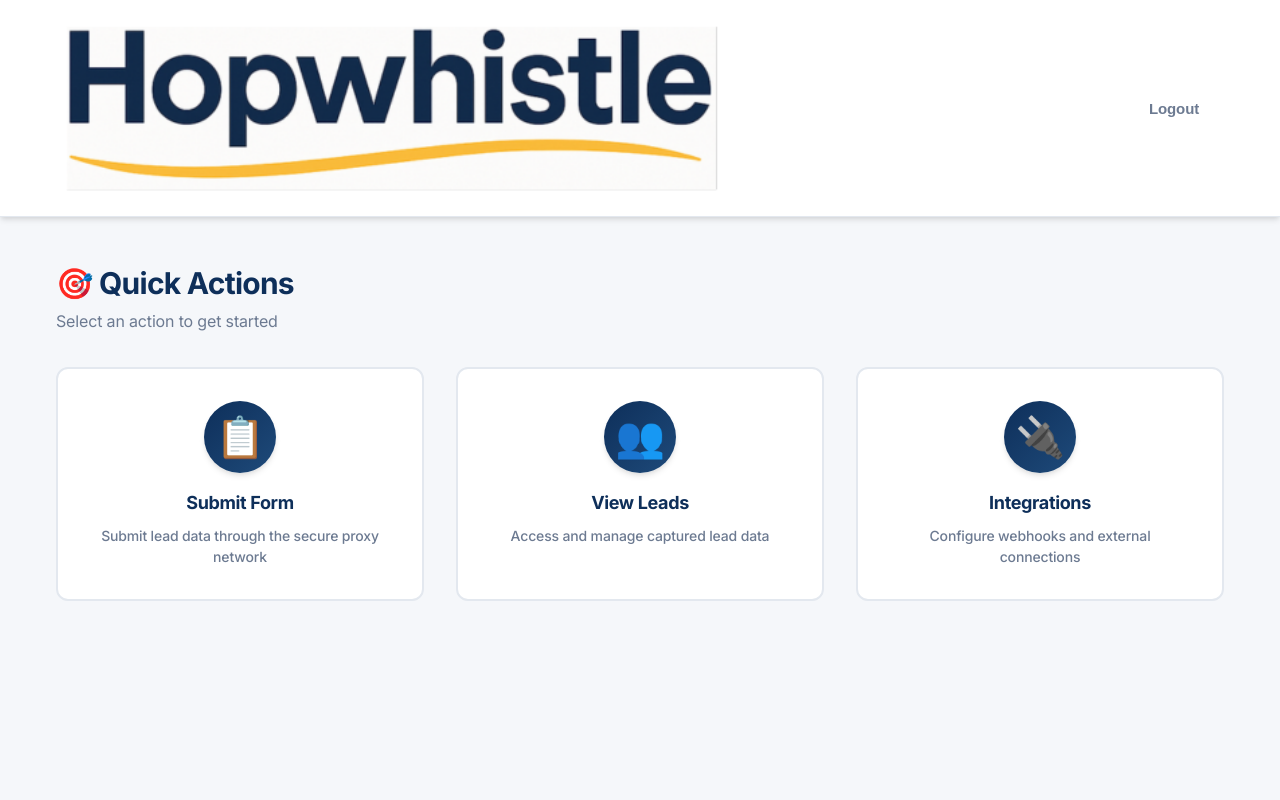
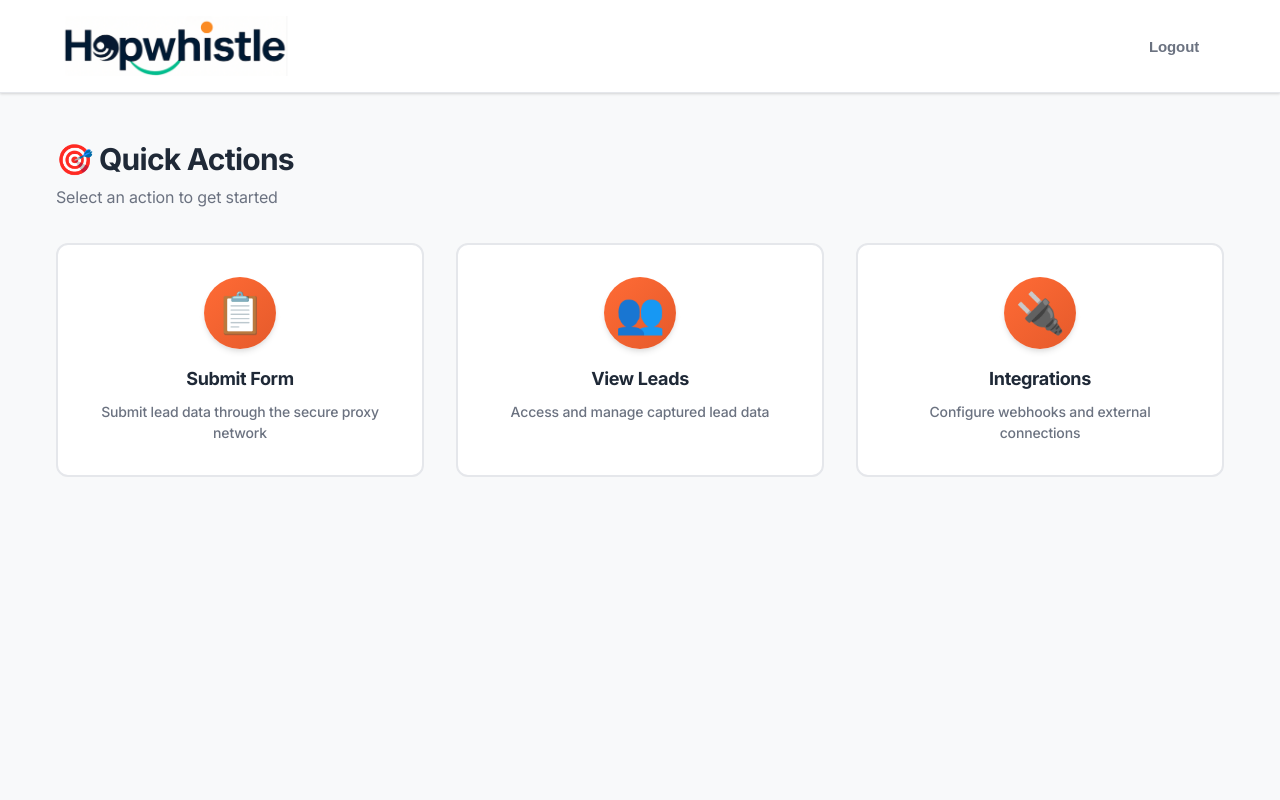
Before and after one commit to bbarnes4318/medicare-arron, a Flask app: page /dashboard in a window 1280 px wide. Run offline with Flask 3, Linux system fonts and the light colour scheme; the visitor is signed in with stand-in values (Sample User, id 1); some libraries are stand-ins or nearby versions.

Commit message:
Update to new Hopwhistle logo and color scheme - bright orange (#FF6B35) primary color across all pages, normal header size (60px)

```diff
--- a/static/css/modern.css
+++ b/static/css/modern.css
@@ -2,41 +2,42 @@
 @import url("https://fonts.googleapis.com/css2?family=Inter:wght@300;400;500;600;700&display=swap");
 
 :root {
-  /* Hopwhistle Brand Colors */
-  --primary-navy: #0E2F5A; /* Primary Brand Navy */
-  --accent-gold: #F4B024; /* Accent Gold */
-  --accent-gold-hover: #E0A020; /* Darker Gold for hover */
+  /* Hopwhistle Brand Colors - From Logo */
+  --primary-orange: #FF6B35; /* Primary Brand Orange */
+  --primary-orange-dark: #E55A2B; /* Darker Orange for hover */
+  --accent-teal: #00A8A8; /* Accent Teal/Turquoise */
+  --accent-teal-dark: #008F8F; /* Darker Teal for hover */
 
   /* Background Colors */
   --bg-white: #FFFFFF; /* Main background */
-  --bg-page: #F5F7FA; /* Page background */
+  --bg-page: #F8F9FA; /* Page background */
 
   /* UI Component Colors */
-  --border: #E3E8EF; /* Borders and dividers */
-  --border-light: #EDF0F5; /* Lighter borders */
-  --border-focus: #0E2F5A; /* Focus state */
+  --border: #E5E7EB; /* Borders and dividers */
+  --border-light: #F0F1F3; /* Lighter borders */
+  --border-focus: #FF6B35; /* Focus state - orange */
 
   /* Text Colors */
-  --text-primary: #1B1F27; /* Body text */
-  --text-secondary: #6C7A91; /* Muted/secondary text */
-  --text-disabled: #AAB4C5; /* Disabled state */
+  --text-primary: #1F2937; /* Body text */
+  --text-secondary: #6B7280; /* Muted/secondary text */
+  --text-disabled: #9CA3AF; /* Disabled state */
   --text-white: #FFFFFF; /* White text */
 
   /* System State Colors */
-  --success: #2BB673;
+  --success: #10B981;
   --success-bg: #ECFDF5;
   --success-border: #A7F3D0;
 
-  --warning: #F0AD4E;
-  --warning-bg: #FFF8E1;
-  --warning-border: #FFE082;
+  --warning: #F59E0B;
+  --warning-bg: #FEF3C7;
+  --warning-border: #FCD34D;
 
-  --error: #D9534F;
-  --error-bg: #FEF2F2;
+  --error: #EF4444;
+  --error-bg: #FEE2E2;
   --error-border: #FECACA;
 
-  --info: #2266BB;
-  --info-bg: #EFF6FF;
+  --info: #3B82F6;
+  --info-bg: #DBEAFE;
   --info-border: #BFDBFE;
 
   /* Spacing Scale - Professional Rhythm */
@@ -94,7 +95,7 @@ h3,
 h4,
 h5,
 h6 {
-  color: var(--primary-navy);
+  color: var(--text-primary);
   font-weight: 700;
   line-height: 1.2;
   letter-spacing: -0.02em;
@@ -125,14 +126,14 @@ p {
 }
 
 a {
-  color: var(--primary-navy);
+  color: var(--primary-orange);
   text-decoration: none;
   transition: color 0.2s ease;
   font-weight: 500;
 }
 
 a:hover {
-  color: var(--accent-gold);
+  color: var(--primary-orange-dark);
 }
 
 /* Layout */
@@ -147,11 +148,11 @@ a:hover {
 .app-header {
   background-color: var(--bg-white);
   border-bottom: 1px solid var(--border);
-  padding: var(--spacing-lg) 0;
+  padding: var(--spacing-md) 0;
   position: sticky;
   top: 0;
   z-index: 50;
-  box-shadow: var(--shadow-md);
+  box-shadow: var(--shadow-sm);
 }
 
 .header-content {
@@ -168,7 +169,7 @@ a:hover {
 }
 
 .logo {
-  height: 168px;
+  height: 60px;
   width: auto;
   object-fit: contain;
 }
@@ -180,13 +181,13 @@ a:hover {
 }
 
 .header-nav a {
-  color: var(--primary-navy);
+  color: var(--text-primary);
   font-weight: 500;
   transition: color 0.2s ease;
 }
 
 .header-nav a:hover {
-  color: var(--accent-gold);
+  color: var(--primary-orange);
 }
 
 /* Buttons */
@@ -206,15 +207,15 @@ a:hover {
 }
 
 .btn-primary {
-  background-color: var(--primary-navy);
+  background-color: var(--primary-orange);
   color: var(--text-white);
   box-shadow: var(--shadow-sm);
-  border-color: var(--primary-navy);
+  border-color: var(--primary-orange);
 }
 
 .btn-primary:hover {
-  background-color: #1a3d6b;
-  border-color: var(--accent-gold-hover);
+  background-color: var(--primary-orange-dark);
+  border-color: var(--primary-orange-dark);
   transform: translateY(-1px);
   box-shadow: var(--shadow-md);
 }
@@ -239,7 +240,7 @@ a:hover {
 }
 
 .btn-ghost:hover {
-  color: var(--primary-navy);
+  color: var(--primary-orange);
   background-color: rgba(255, 255, 255, 0.1);
 }
 
@@ -348,13 +349,13 @@ a:hover {
 .action-card:hover {
   transform: translateY(-4px);
   box-shadow: var(--shadow-lg);
-  border-color: var(--accent-gold);
+  border-color: var(--primary-orange);
 }
 
 .action-icon {
   font-size: 2.5rem;
   margin-bottom: var(--spacing-md);
-  background: linear-gradient(135deg, var(--primary-navy), #1e4a7a);
+  background: linear-gradient(135deg, var(--primary-orange), var(--primary-orange-dark));
   width: 72px;
   height: 72px;
   display: flex;
@@ -368,7 +369,7 @@ a:hover {
   font-size: 1.125rem;
   font-weight: 700;
   margin-bottom: 0.5rem;
-  color: var(--primary-navy);
+  color: var(--text-primary);
   letter-spacing: -0.02em;
 }
 
```
Also changed, not shown: templates/medicare-landing2.html (+4 -4 lines), static/hopwhistle.png, static/one-united.png (deleted).
